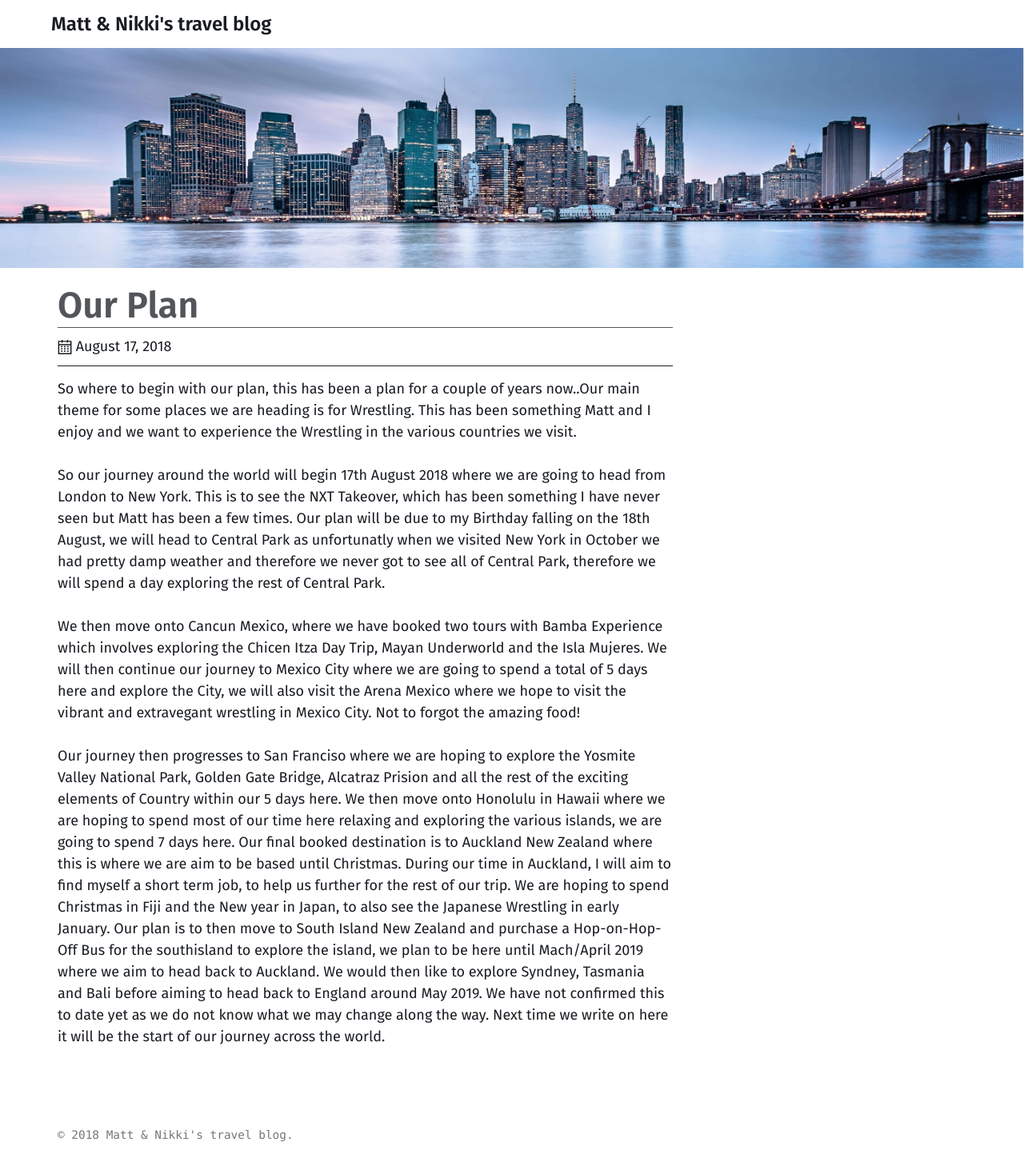
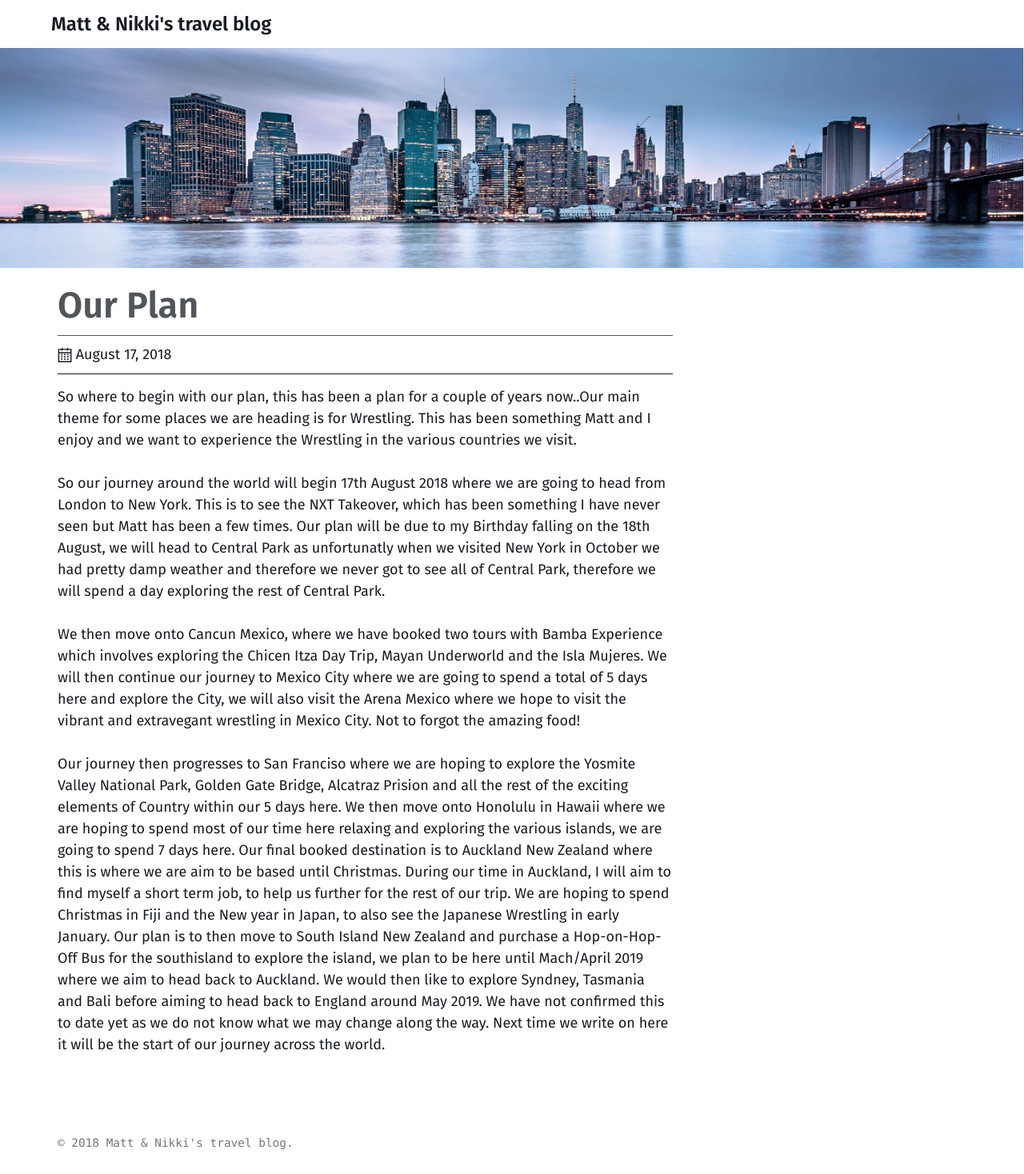
Before and after one commit to mattwalter91/Travel-Blog, a Jekyll site: the page built from _posts/2018-08-17-The-Plan.markdown, in a window 1280 px wide. Shown: the whole page at 80% size. Built offline with Jekyll 4.4.1, drawn with Linux system fonts in a browser that asks for light colours.

Commit message:
Post padding

```diff
--- a/_sass/custom.scss
+++ b/_sass/custom.scss
@@ -8,14 +8,11 @@
 	padding: 5px 5vw;
 }
 
-.initial-content{
-	padding-top: 20px;
-}
-
 .entry-content{
 	.postTitle{
 		border-bottom: 1px solid;
 		margin: 0;
+		padding: 20px 0 10px 0;
 	}
 	.date{
 		border-bottom: 1px solid;
```
